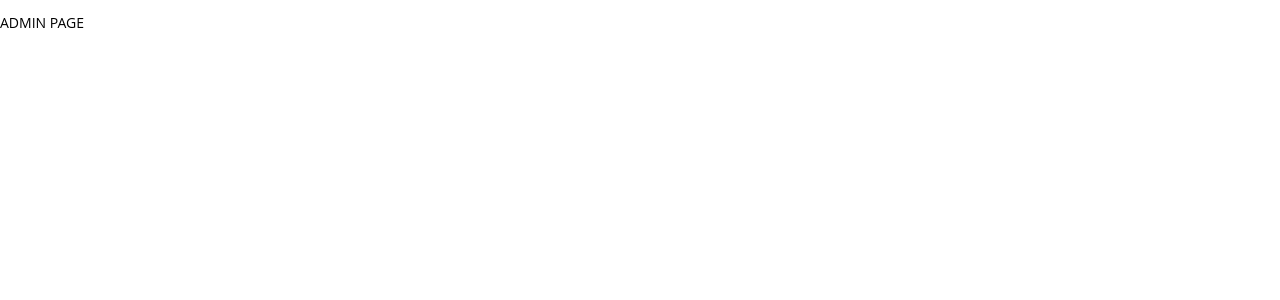
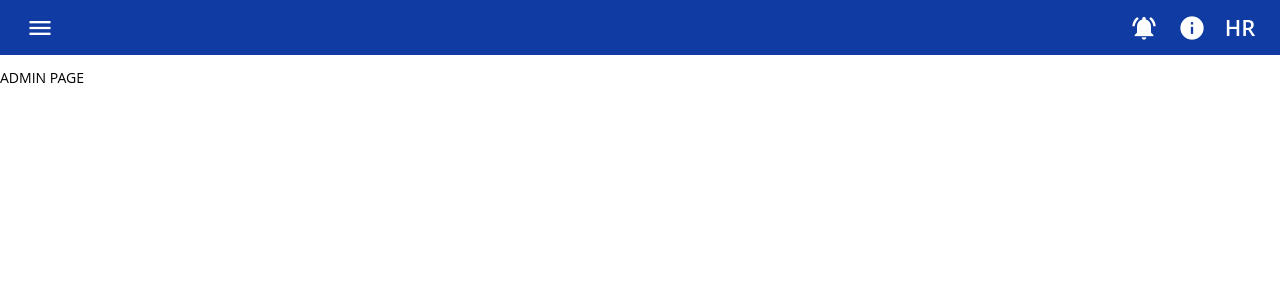
Before and after one commit to sdziho/erit-upitnik, an Angular app: page /admin in a window 1280 px wide. Shown: the top 300 px of the page. Built offline with nearby package versions, Linux system fonts and the light colour scheme.

Commit message:
add header component

```diff
--- a/angular.json
+++ b/angular.json
@@ -32,7 +32,8 @@
               }
             ],
             "styles": [
-              "src/styles.scss"
+              "src/styles.scss",
+              "node_modules/material-icons/iconfont/material-icons.scss"
             ],
             "scripts": []
           },
--- a/package.json
+++ b/package.json
@@ -20,6 +20,7 @@
     "@angular/platform-browser": "^19.0.0",
     "@angular/platform-browser-dynamic": "^19.0.0",
     "@angular/router": "^19.0.0",
+    "material-icons": "^1.13.14",
     "rxjs": "~7.8.0",
     "tslib": "^2.3.0",
     "zone.js": "~0.15.0"
--- a/src/app/app.component.html
+++ b/src/app/app.component.html
@@ -1 +1,2 @@
+<app-header></app-header>
 <router-outlet></router-outlet>
--- a/src/app/app.component.ts
+++ b/src/app/app.component.ts
@@ -1,9 +1,10 @@
 import { Component } from '@angular/core';
 import { RouterOutlet } from '@angular/router';
+import { HeaderComponent } from './core/components/header/header.component';
 
 @Component({
   selector: 'app-root',
-  imports: [RouterOutlet],
+  imports: [RouterOutlet, HeaderComponent],
   templateUrl: './app.component.html',
   styleUrl: './app.component.scss',
 })
--- /dev/null
+++ b/src/app/core/components/header/header.component.html
@@ -0,0 +1,20 @@
+<mat-toolbar class="app-topbar">
+  <div>
+    <button mat-button class="header-icons">
+      <mat-icon>menu</mat-icon>
+    </button>
+    <!-- segment when opened -->
+  </div>
+
+  <div>
+    <button mat-button class="header-icons">
+      <mat-icon>notifications_active</mat-icon>
+    </button>
+    <button mat-button class="header-icons">
+      <mat-icon>info</mat-icon>
+    </button>
+    <button mat-button class="header-icons">
+      <span>HR</span>
+    </button>
+  </div>
+</mat-toolbar>
--- /dev/null
+++ b/src/app/core/components/header/header.component.scss
@@ -0,0 +1,32 @@
+.app-topbar {
+  display: flex;
+  flex-direction: row;
+  justify-content: space-between;
+  height: 55px;
+  background-color: var(--primary);
+  padding: 4px 16px;
+
+  .header-icons {
+    width: 48px;
+    height: 48px;
+    padding: 0;
+    border-radius: 40px;
+    opacity: 1;
+    color: var(--white);
+
+    mat-icon {
+      width: 28px;
+      height: 28px;
+      font-size: 28px;
+      margin: 0px;
+    }
+
+    span {
+      font-size: 22px;
+      line-height: 20px;
+      font-weight: var(--font-weight-semi-bold);
+      text-align: center;
+      vertical-align: middle;
+    }
+  }
+}
--- /dev/null
+++ b/src/app/core/components/header/header.component.ts
@@ -0,0 +1,15 @@
+import { Component, OnInit } from '@angular/core';
+import { MatToolbar } from '@angular/material/toolbar';
+import { MatIconModule } from '@angular/material/icon';
+import { MatButton } from '@angular/material/button';
+
+@Component({
+  selector: 'app-header',
+  templateUrl: './header.component.html',
+  styleUrls: ['./header.component.scss'],
+  standalone: true,
+  imports: [MatToolbar, MatIconModule, MatButton],
+})
+export class HeaderComponent implements OnInit {
+  ngOnInit(): void {}
+}
--- a/src/app/styles/directory.scss
+++ b/src/app/styles/directory.scss
@@ -1,3 +1,4 @@
 @import "themes/themes";
 @import "typography/fonts";
 @import "typography/typography";
+@import "material-components/material";
--- /dev/null
+++ b/src/app/styles/material-components/_mat-button.scss
@@ -0,0 +1,3 @@
+.mdc-button {
+  min-width: 48px !important;
+}
--- /dev/null
+++ b/src/app/styles/material-components/_material.scss
@@ -0,0 +1 @@
+@import "mat-button";
--- a/src/app/styles/typography/_typography.scss
+++ b/src/app/styles/typography/_typography.scss
@@ -5,8 +5,15 @@
   --font-weight-regular: 400;
   --font-weight-semi-bold: 600;
 
-  --font-s: 10px;
+  --font-2xs: 10px;
+  --font-xs: 11px;
+  --font-s: 12px;
   --font-m: 14px;
+  --font-l: 16px;
+  --font-xl: 20px;
+  --font-2xl: 28px;
+  --font-3xl: 36px;
+  --font-4xl: 48px;
 
   --lineheight-m: 1.3;
 }
```
Also changed, not shown: 1 other file (tests, documents, lock files or other folders).
